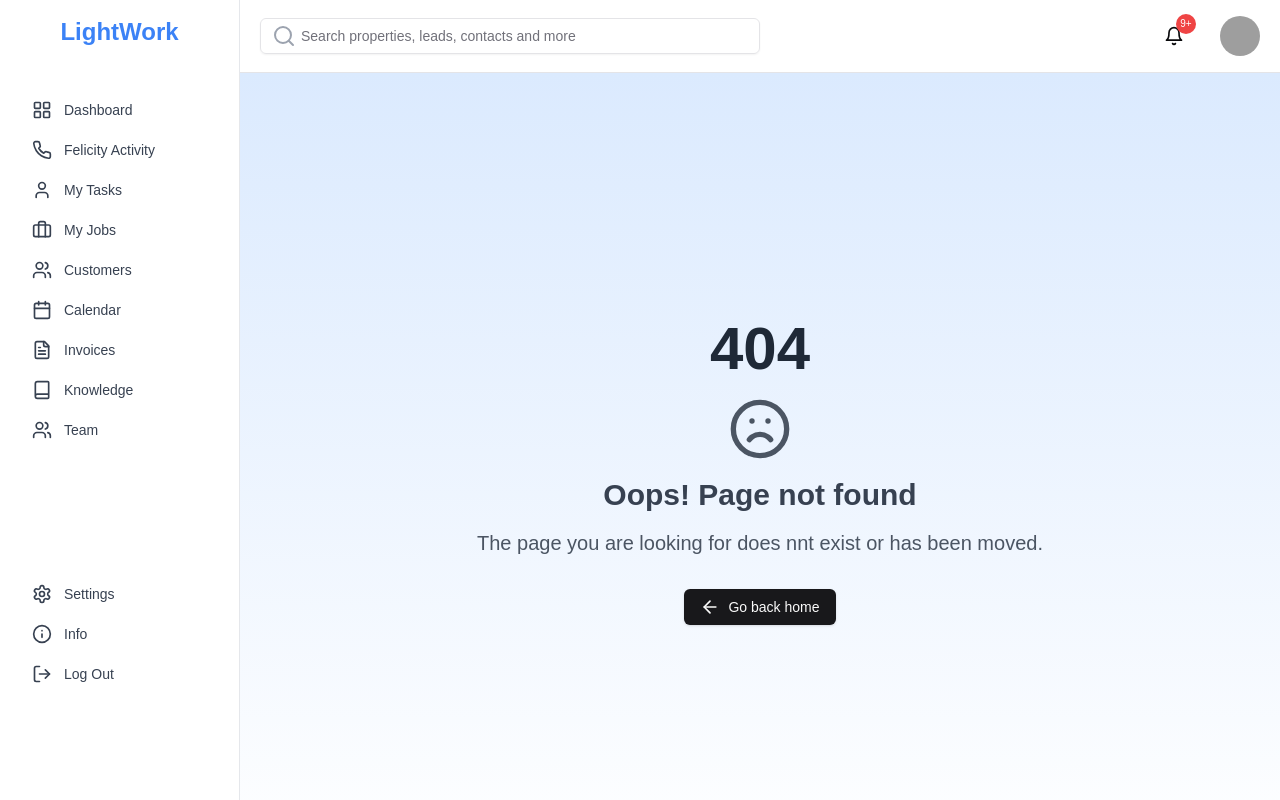
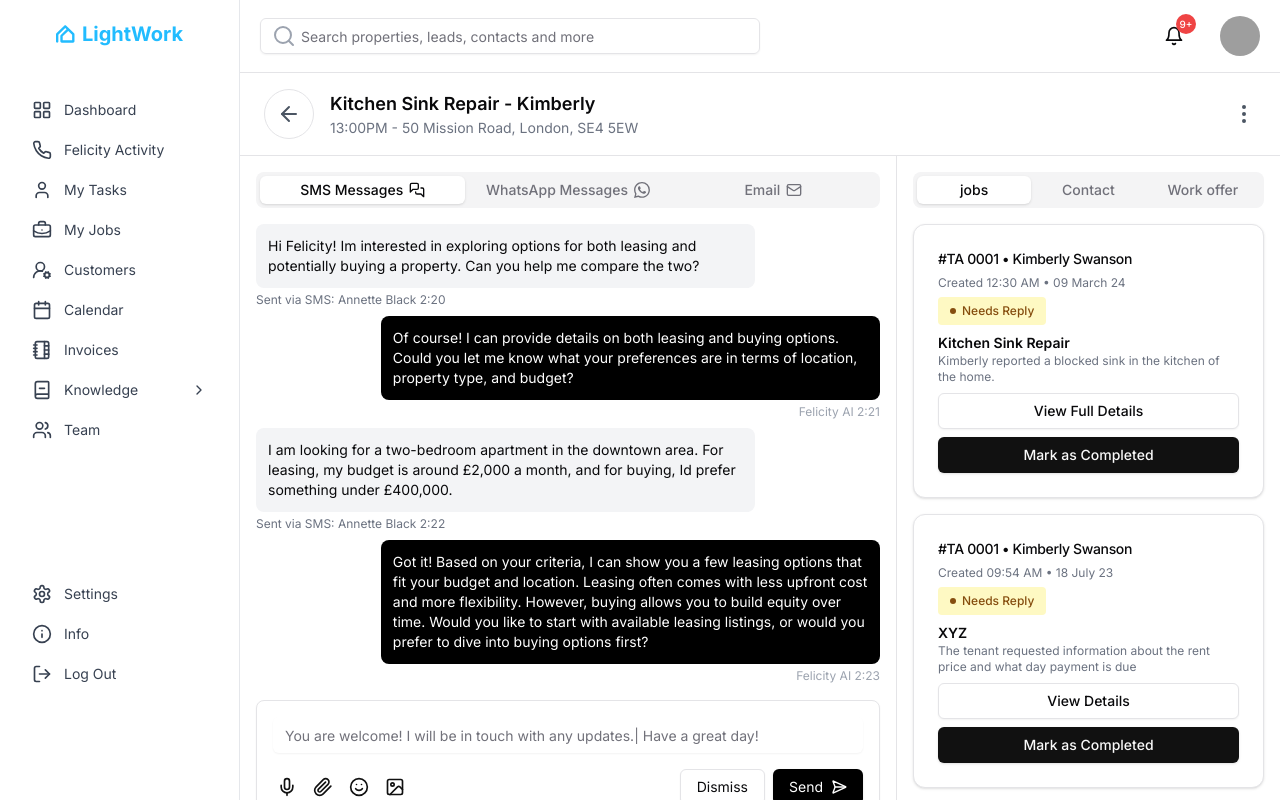
Before and after one commit to taqui-786/Litework-test-project, a Next.js app: page /felicityactivity/1 in a window 1280 px wide. Before the commit this address had no page. Built offline with nearby package versions, Linux system fonts and the light colour scheme; grey boxes are pictures that could not be loaded.

Commit message:
Updated The Color, fonts and Icons

```diff
--- /dev/null
+++ b/src/app/felicityactivity/[id]/page.tsx
@@ -0,0 +1,13 @@
+import { FelicityActivityPage } from "@/components/FelicityactivityComponent/FelicityActivityPage";
+import React from "react";
+
+interface PageProps {
+    params: { id: string };
+}
+
+function Page({ params: { id } }: PageProps) {
+
+    return <FelicityActivityPage />;
+}
+
+export default Page;
--- a/src/app/globals.css
+++ b/src/app/globals.css
@@ -21,7 +21,7 @@ body {
     --card-foreground: 240 10% 3.9%;
     --popover: 0 0% 100%;
     --popover-foreground: 240 10% 3.9%;
-    --primary: 240 5.9% 10%;
+    --primary: 0 0% 6.67%;
     --primary-foreground: 0 0% 98%;
     --secondary: 240 4.8% 95.9%;
     --secondary-foreground: 240 5.9% 10%;
--- a/src/app/layout.tsx
+++ b/src/app/layout.tsx
@@ -1,19 +1,12 @@
 import type { Metadata } from "next";
-import localFont from "next/font/local";
 import "./globals.css";
 import Sidebar from "@/components/CustomComponents/Sidebar";
 import Header from "@/components/CustomComponents/Header";
-
-const geistSans = localFont({
-  src: "./fonts/GeistVF.woff",
-  variable: "--font-geist-sans",
-  weight: "100 900",
-});
-const geistMono = localFont({
-  src: "./fonts/GeistMonoVF.woff",
-  variable: "--font-geist-mono",
-  weight: "100 900",
-});
+import { Inter } from 'next/font/google'
+const inter = Inter({
+  subsets: ['latin'],
+  display: 'swap',
+})
 
 export const metadata: Metadata = {
   title: "Create Next App",
@@ -28,7 +21,7 @@ export default function RootLayout({
   return (
     <html lang="en">
       <body
-        className={`${geistSans.variable} ${geistMono.variable} antialiased`}
+        className={`${inter.className} antialiased`}
       >
         <div className="flex  h-screen bg-white overflow-hidden">
           {/* Sidebar */}
--- a/src/components/CustomComponents/Header.tsx
+++ b/src/components/CustomComponents/Header.tsx
@@ -1,7 +1,7 @@
 import React from 'react'
 import { Input } from "@/components/ui/input"
-import UserProfileMenu from './UserProfileMenu'
-import NotificationBell from './HeaderWithNotifications'
+import UserProfileMenu from './HeaderProfileMenu'
+import NotificationBell from './HeaderNotifications'
 import { Search } from 'lucide-react'
 function Header() {
   return (
--- a/src/components/CustomComponents/HeaderWithNotifications.tsx
+++ b/src/components/CustomComponents/HeaderNotifications.tsx
@@ -1,7 +1,6 @@
 "use client"
 
 import { useState } from "react"
-import { Avatar, AvatarFallback, AvatarImage } from "@/components/ui/avatar"
 import { Button } from "@/components/ui/button"
 import {
   DropdownMenu,
--- a/src/components/CustomComponents/Sidebar.tsx
+++ b/src/components/CustomComponents/Sidebar.tsx
@@ -1,83 +1,114 @@
-'use client'
+"use client";
 
-import { useState } from "react"
-import { usePathname } from "next/navigation"
+import { useState } from "react";
+import { usePathname } from "next/navigation";
 import {
   LayoutGrid,
   Phone,
   User,
-  Briefcase,
+  BriefcaseBusiness,
   Users,
+  UserRoundCog,
   Calendar,
-  FileText,
-  Book,
+  NotebookTabs,
+  BookMinus,
   Settings,
   Info,
   LogOut,
   ChevronDown,
-  ChevronRight
-} from "lucide-react"
-import { cn } from "@/lib/utils"
-import Link from "next/link"
+  ChevronRight,
+} from "lucide-react";
+import { cn } from "@/lib/utils";
+import Link from "next/link";
 
 const sidebarItems = [
-  { icon: LayoutGrid, label: "Dashboard" , href:"/" },
-  { icon: Phone, label: "Felicity Activity", href:"/felicityactivity" },
-  { icon: User, label: "My Tasks", href:"/mytask" },
-  { icon: Briefcase, label: "My Jobs", href:"/myjobs" },
-  { icon: Users, label: "Customers", href:"/customers" },
-  { icon: Calendar, label: "Calendar", href:"/calendar" },
-  { icon: FileText, label: "Invoices", href:"/invoices" },
-  { icon: Book, label: "Knowledge", hasSubItems: false, href:"/Knowledge" },
-  { icon: Users, label: "Team", href:"/team" },
-  { icon: Settings, label: "Settings", href:"/setting", spacing:true },
-  { icon: Info, label: "Info", href:"/info" },
-  { icon: LogOut, label: "Log Out", href:"/logout" },
-]
+  { icon: LayoutGrid, label: "Dashboard", href: "/" },
+  { icon: Phone, label: "Felicity Activity", href: "/felicityactivity" },
+  { icon: User, label: "My Tasks", href: "/mytask" },
+  { icon: BriefcaseBusiness, label: "My Jobs", href: "/myjobs" },
+  { icon: UserRoundCog, label: "Customers", href: "/customers" },
+  { icon: Calendar, label: "Calendar", href: "/calendar" },
+  { icon: NotebookTabs, label: "Invoices", href: "/invoices" },
+  {
+    icon: BookMinus,
+    label: "Knowledge",
+    hasSubItems: true,
+    href: "#",
+  },
+  { icon: Users, label: "Team", href: "/team" },
+  { icon: Settings, label: "Settings", href: "/setting", spacing: true },
+  { icon: Info, label: "Info", href: "/info" },
+  { icon: LogOut, label: "Log Out", href: "/logout" },
+];
 
 export default function Sidebar() {
-  const [knowledgeExpanded, setKnowledgeExpanded] = useState(false)
+  const [knowledgeExpanded, setKnowledgeExpanded] = useState(false);
 
-const pathname = usePathname()
+  const pathname = usePathname();
+
+
+
 
   return (
     <aside className="w-60 bg-white h-screen flex flex-col border-r border-gray-200">
       <div className="p-4 mb-6">
-        <h1 className="text-2xl font-bold text-blue-500 text-center"> LightWork</h1>
+        <div className="w-full flex items-center justify-center gap-1.5 mt-1">
+          <svg
+            width="20"
+            height="19"
+            viewBox="0 0 20 19"
+            fill="none"
+            xmlns="http://www.w3.org/2000/svg"
+          >
+            <path
+              fill-rule="evenodd"
+              clip-rule="evenodd"
+              d="M10.2545 0.652953C9.69601 0.107054 8.79095 0.107058 8.23249 0.652955L0.419239 8.29041L0.598987 8.46741L0.419238 8.29041C0.150919 8.55269 0 8.90863 0 9.27996V16.468C0 17.1081 0.530625 17.6255 1.18319 17.6255C1.83576 17.6255 2.36638 17.1081 2.36638 16.468V9.65966L9.24349 2.93729L10.5921 4.2556L4.75165 9.96468C4.48333 10.227 4.33241 10.5829 4.33241 10.9542V16.2265C4.33241 17 4.97364 17.6255 5.76265 17.6255H17.0567C17.8457 17.6255 18.487 17 18.487 16.2265V9.27996C18.487 8.90863 18.3361 8.5527 18.0677 8.2904L10.2545 0.652953ZM6.69879 15.3105V11.3339L12.2661 5.89189L16.1206 9.65966V15.3105H6.69879Z"
+              fill="#22BCFF"
+            />
+          </svg>
+          <span className="text-xl font-bold text-[#22BCFF] text-center">
+            LightWork
+          </span>
+        </div>
       </div>
       <nav className="flex-1 px-4">
         {sidebarItems.map((item, index) => (
-          <div key={index} className={item.spacing ? "mt-32" :"mt-1"}>
-            <Link href={item.href}
+          <div key={index} className={item.spacing ? "mt-32" : "mt-1"}>
+            <Link
+              href={item.href}
               className={cn(
                 "w-full flex items-center px-4 py-2 text-sm text-gray-700 hover:bg-gray-100 hover:text-gray-700 rounded-md",
-                pathname === item.href && "bg-gray-900 text-white hover:bg-gray-800 hover:text-white"
+                (pathname === item.href  &&
+                  "bg-primary text-white hover:bg-gray-800 hover:text-white" )
               )}
+
               onClick={() => {
                 if (item.hasSubItems) {
-                  setKnowledgeExpanded(!knowledgeExpanded)
+                  setKnowledgeExpanded(!knowledgeExpanded);
                 }
               }}
             >
               <item.icon className="w-5 h-5 mr-3" />
               <span className="flex-1 text-left">{item.label}</span>
-              {item.hasSubItems && (
-                knowledgeExpanded ? <ChevronDown className="h-4 w-4" /> : <ChevronRight className="h-4 w-4" />
-              )}
+              {item.hasSubItems &&
+                (knowledgeExpanded ? (
+                  <ChevronDown className="h-4 w-4" />
+                ) : (
+                  <ChevronRight className="h-4 w-4" />
+                ))}
             </Link>
             {item.hasSubItems && knowledgeExpanded && (
               <div className="ml-8 mt-1">
                 <button className="w-full flex items-center px-4 py-2 text-sm text-gray-700 hover:bg-gray-100">
                   Sub-item 1
                 </button>
-                <button className="w-full flex items-center px-4 py-2 text-sm text-gray-700 hover:bg-gray-100">
-                  Sub-item 2
-                </button>
+
               </div>
             )}
           </div>
         ))}
       </nav>
     </aside>
-  )
+  );
 }
--- a/src/components/FelicityactivityComponent/FelicityActivityPage.tsx
+++ b/src/components/FelicityactivityComponent/FelicityActivityPage.tsx
@@ -7,18 +7,23 @@ import {
   ArrowLeft,
   Mail,
   MapPin,
+  MessagesSquare,
   MoreVertical,
   Phone,
   Plus,
 } from "lucide-react";
 import SendMessage from "./SendMessage";
+import { useRouter } from "next/navigation";
 
 export function FelicityActivityPage() {
+  const router = useRouter()
   return (
     <div className="flex h-screen bg-transparent">
       <div className="flex-1 flex flex-col overflow-hidden">
         <header className="flex items-center px-6 py-4 bg-white border-b">
-          <ArrowLeft className="h-6 w-6 text-gray-600" />
+          <div className="h-fit w-fit p-3 border rounded-full cursor-pointer" onClick={() => router.back()}>
+            <ArrowLeft className="h-6 w-6 text-gray-600  " />
+          </div>
           <div className="ml-4 flex-1">
             <h1 className="text-lg font-semibold">
               Kitchen Sink Repair - Kimberly
@@ -33,10 +38,25 @@ export function FelicityActivityPage() {
           <div className="flex-1 overflow-y-auto">
             <div className="flex flex-col space-y-4 p-4 ">
               <Tabs defaultValue="sms" className="w-full">
-                <TabsList className="grid w-full grid-cols-3 mb-4">
-                  <TabsTrigger value="sms">SMS Messages</TabsTrigger>
-                  <TabsTrigger value="whatsapp">WhatsApp Messages</TabsTrigger>
-                  <TabsTrigger value="email">Email</TabsTrigger>
+                <TabsList  className="grid w-full grid-cols-3 mb-4">
+                  <TabsTrigger value="sms">
+                    SMS Messages{" "}
+                    <MessagesSquare className="h-4 w-4  ml-1.5" />
+                  </TabsTrigger>
+                  <TabsTrigger value="whatsapp">
+                    WhatsApp Messages{" "}
+                    <svg
+                      xmlns="http://www.w3.org/2000/svg"
+                      width="16"
+                      height="16"
+                      fill="currentColor"
+                      className="ml-1.5 "
+                      viewBox="0 0 16 16"
+                    >
+                      <path d="M13.601 2.326A7.85 7.85 0 0 0 7.994 0C3.627 0 .068 3.558.064 7.926c0 1.399.366 2.76 1.057 3.965L0 16l4.204-1.102a7.9 7.9 0 0 0 3.79.965h.004c4.368 0 7.926-3.558 7.93-7.93A7.9 7.9 0 0 0 13.6 2.326zM7.994 14.521a6.6 6.6 0 0 1-3.356-.92l-.24-.144-2.494.654.666-2.433-.156-.251a6.56 6.56 0 0 1-1.007-3.505c0-3.626 2.957-6.584 6.591-6.584a6.56 6.56 0 0 1 4.66 1.931 6.56 6.56 0 0 1 1.928 4.66c-.004 3.639-2.961 6.592-6.592 6.592m3.615-4.934c-.197-.099-1.17-.578-1.353-.646-.182-.065-.315-.099-.445.099-.133.197-.513.646-.627.775-.114.133-.232.148-.43.05-.197-.1-.836-.308-1.592-.985-.59-.525-.985-1.175-1.103-1.372-.114-.198-.011-.304.088-.403.087-.088.197-.232.296-.346.1-.114.133-.198.198-.33.065-.134.034-.248-.015-.347-.05-.099-.445-1.076-.612-1.47-.16-.389-.323-.335-.445-.34-.114-.007-.247-.007-.38-.007a.73.73 0 0 0-.529.247c-.182.198-.691.677-.691 1.654s.71 1.916.81 2.049c.098.133 1.394 2.132 3.383 2.992.47.205.84.326 1.129.418.475.152.904.129 1.246.08.38-.058 1.171-.48 1.338-.943.164-.464.164-.86.114-.943-.049-.084-.182-.133-.38-.232" />
+                    </svg>
+                  </TabsTrigger>
+                  <TabsTrigger value="email">Email <Mail className="h-4 w-4  ml-1.5" /></TabsTrigger>
                 </TabsList>
                 <TabsContent value="sms" className="space-y-4">
                   <div className="flex flex-col space-y-2">
--- a/src/components/FelicityactivityComponent/SendMessage.tsx
+++ b/src/components/FelicityactivityComponent/SendMessage.tsx
@@ -1,4 +1,4 @@
-import { Mic, Paperclip, Smile, Image as ImgIcon, Send } from "lucide-react"
+import { Mic, Paperclip, Smile, Image as ImgIcon, SendHorizontal } from "lucide-react"
 import { Button } from "@/components/ui/button"
 import { Input } from "../ui/input"
 
@@ -11,7 +11,7 @@ export default function SendMessage() {
             <Input type="text" placeholder="You are welcome! I will be in touch with any updates.| Have a great day!" className="outline-none border-none" />
 
             <div className="flex items-center justify-between pt-2">
-              <div className="flex space-x-2 text-gray-400">
+              <div className="flex space-x-2 text-primary">
                 <button className="p-1 rounded-full hover:bg-gray-100">
                   <Mic className="w-5 h-5" />
                 </button>
@@ -31,7 +31,7 @@ export default function SendMessage() {
                 </Button>
                 <Button className="text-sm font-normal bg-black text-white hover:bg-gray-800">
                   Send
-                  <Send className="w-4 h-4 ml-2" />
+                  <SendHorizontal className="w-4 h-4 ml-2" />
                 </Button>
               </div>
             </div>
--- a/src/components/MyTaskComponent/TaskTable.tsx
+++ b/src/components/MyTaskComponent/TaskTable.tsx
@@ -3,6 +3,8 @@
 import React from 'react'
 import { Table, TableBody, TableCell, TableHead, TableHeader, TableRow } from "@/components/ui/table"
 import { Dot } from 'lucide-react'
+import Link from 'next/link'
+import { useRouter } from 'next/navigation'
 
 interface Task {
   id: string
@@ -19,6 +21,7 @@ interface TaskTableProps {
 }
 
 export function TaskTableComponent({ tasks }: TaskTableProps) {
+  const router = useRouter()
   return (
     <div className="overflow-x-auto border border-gray-100">
       <Table>
@@ -35,7 +38,7 @@ export function TaskTableComponent({ tasks }: TaskTableProps) {
         </TableHeader>
         <TableBody>
           {tasks.map((task, index) => (
-            <TableRow key={index}>
+            <TableRow key={index} className='cursor-pointer' onClick={() => router.push(`/felicityactivity/${task.assignee}`) } >
               <TableCell className="font-medium">{task.id}</TableCell>
               <TableCell>{task.assignee}</TableCell>
               <TableCell>{task.summary}</TableCell>
```
Also changed, not shown: src/app/felicityactivity/page.tsx (+8 -10 lines), src/app/mytask/page.tsx (+15 -3 lines), src/app/fonts/GeistMonoVF.woff (deleted), src/app/fonts/GeistVF.woff (deleted), src/components/CustomComponents/HeaderProfileMenu.tsx (renamed from src/components/CustomComponents/UserProfileMenu.tsx).
